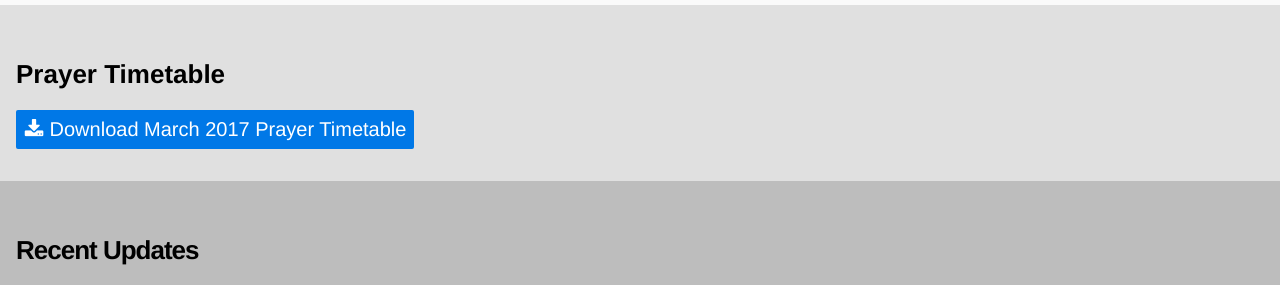
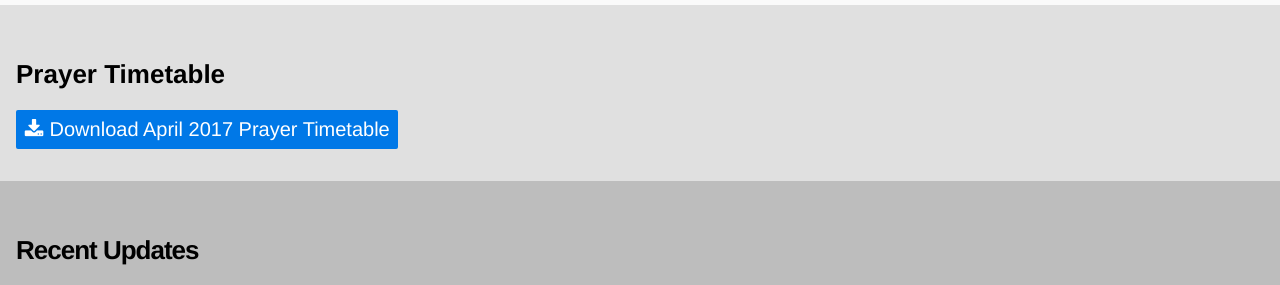
Before and after one commit to ecclesmosque/ecclesmosque.github.io, a Jekyll site: the page built from _pages/home.md, in a window 1280 px wide. Shown: the part 209-494 px from the top of the page. Built offline with Jekyll 4.4.1, drawn with Linux system fonts in a browser that asks for light colours; grey boxes are pictures that could not be loaded.

Commit message:
April 2017 Prayer Timetable
April 2017 Prayer Timetable

```diff
--- a/_data/timetable.yml
+++ b/_data/timetable.yml
@@ -1,3 +1,7 @@
+- id: 2017-04
+  label: April 2017
+  guid: 0B119XqSF0tTIbkVHWFFIbThnTmM
+
 - id: 2017-03
   label: March 2017
   guid: 0B119XqSF0tTIaTFJRm00VFF6dTdwY1MyTlVxLWxSc3Yxamcw
```
